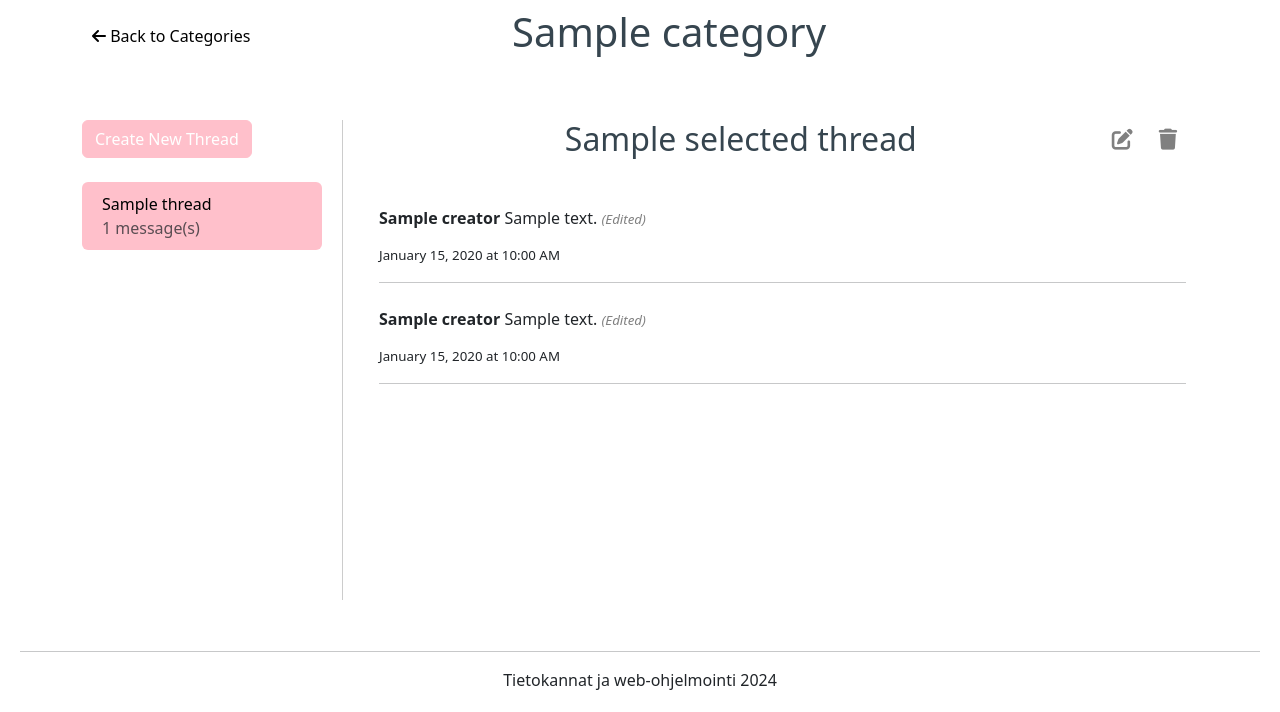
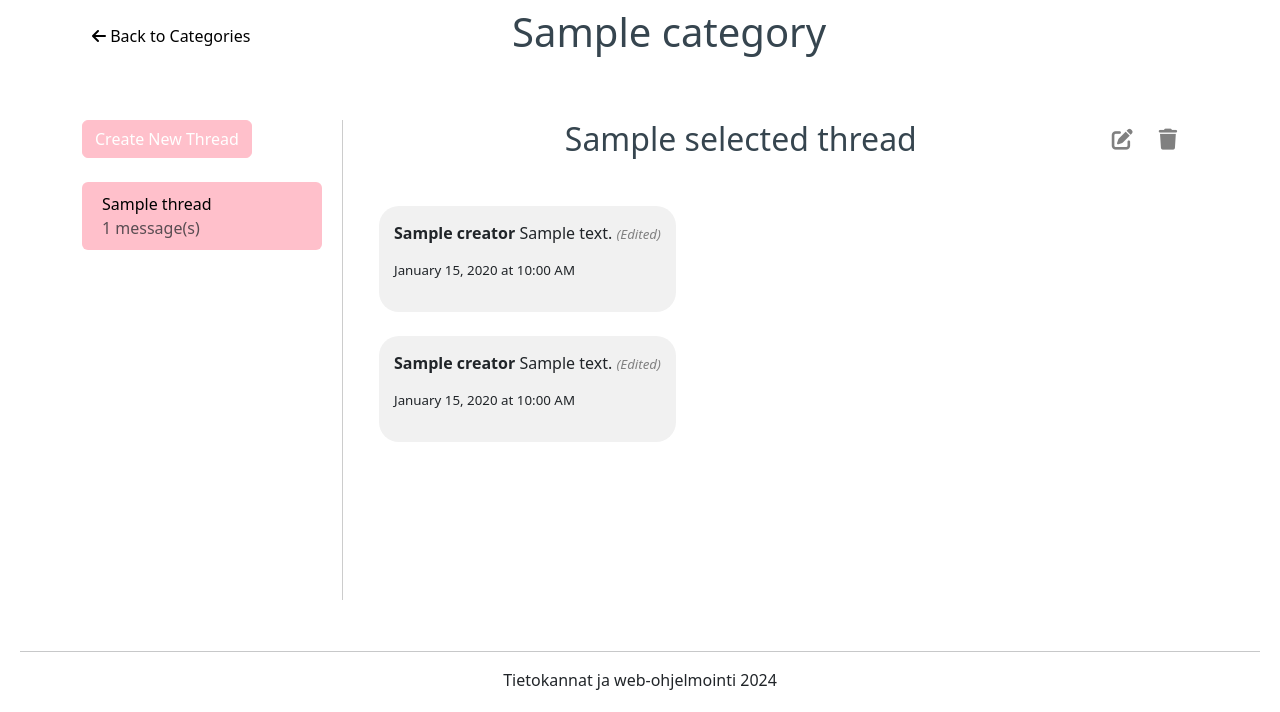
Before and after one commit to avanine/tsoha-chat-app, a Flask app: template templates/category.html in a window 1280 px wide. Shown: the part 88-800 px from the top of the page. Run offline with Flask 3, Linux system fonts and the light colour scheme; the visitor is signed in with stand-in values (Sample User, id 1); the template is opened without the code that fills it: most values are stand-ins (such as "Sample title", 1, 10 or a date in 2020).

Commit message:
Add speech bubble styles for messages

```diff
--- a/static/styles.css
+++ b/static/styles.css
@@ -118,3 +118,12 @@ footer {
     color: gray;
     font-size: smaller;
 }
+
+.speech-bubble {
+    background-color: #f1f1f1;
+    border-radius: 20px;
+    padding: 15px;
+    position: relative;
+    max-width: 80%;
+    display: inline-block;
+}
--- a/templates/category.html
+++ b/templates/category.html
@@ -77,7 +77,7 @@ with messages = get_flashed_messages(with_categories=true) %} {% if messages %}
           {% endif %}
         </div>
         <div id="thread-content">
-          <div class="message-item">
+          <div class="message-item speech-bubble">
             <p>
               <strong>{{ selected_thread.creator }}</strong> {{
               selected_thread.content }} {% if selected_thread.last_modified %}
@@ -88,12 +88,11 @@ with messages = get_flashed_messages(with_categories=true) %} {% if messages %}
               class="thread-date small"
               data-date="{{ selected_thread.created_at }}"
             ></p>
-            <hr />
           </div>
 
           <div class="messages-list mt-4">
             {% if messages_in_thread %} {% for message in messages_in_thread %}
-            <div class="message-item">
+            <div class="message-item speech-bubble">
               <p>
                 <strong>{{ message.creator }}</strong> {{ message.content }} {%
                 if message.last_modified %}
@@ -104,7 +103,6 @@ with messages = get_flashed_messages(with_categories=true) %} {% if messages %}
                 class="thread-date small"
                 data-date="{{ message.created_at }}"
               ></p>
-              <hr />
             </div>
             {% endfor %} {% endif %}
           </div>
```
